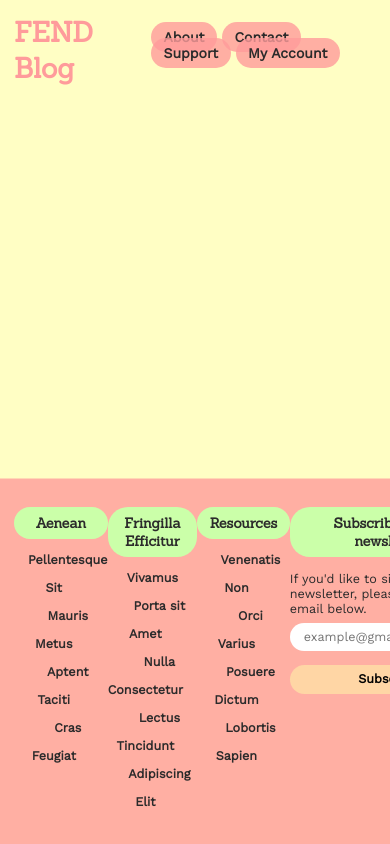
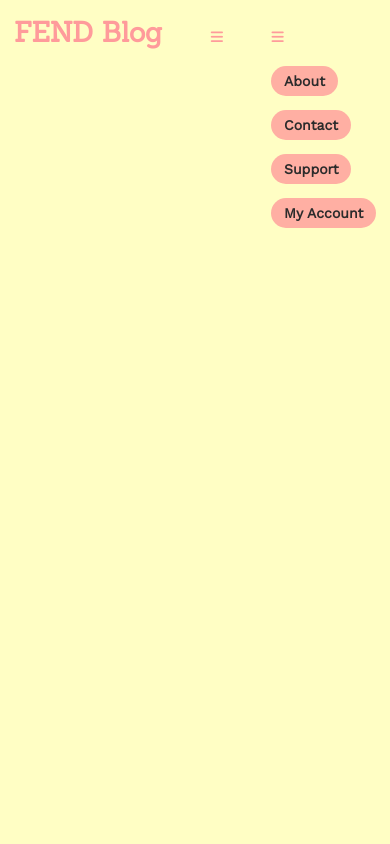
Before and after one commit to ehcodes/blogFEND, a plain HTML site: page index.html in a window 390 px wide. Shown: the top 844 px of the page. Drawn offline with nearby package versions, Linux system fonts and the light colour scheme.

Commit message:
Began adding media queries, and updated the color scheme

```diff
--- a/index.html
+++ b/index.html
@@ -16,7 +16,9 @@
   <header class="container">
     <nav>
         <h1>FEND Blog</h1>
+        <i class="fa-solid fa-bars" class="displayNone"></i>
         <ul>
+            <li><i class="fa-solid fa-bars" class="displayBlock"></i></li>
             <li><a href="#" title="About page">About</a></li>
             <li><a href="#" title="Contact page">Contact</a></li>
             <li><a href="#" title="Support page">Support</a></li>
@@ -98,6 +100,7 @@
         </ul>
     </nav>
   </footer>
+  <script src="https://kit.fontawesome.com/ce6dc3320a.js" crossorigin="anonymous"></script>
 </body>
 
 </html>
--- a/styles/footer.css
+++ b/styles/footer.css
@@ -11,11 +11,13 @@ footer nav{
     color:#fff;
     justify-content: space-around;
     padding:1rem;
+    max-width: 1000px;
+    margin:0 auto;
 }
 footer ul{
     padding:0;
 }
-footer ul li:last-of-type{
+footer ul:last-of-type{
     max-width: 15rem;
 }
 form{
@@ -44,3 +46,35 @@ input[type="submit"]{
     padding:.5rem 1rem;
     font-weight:bolder;
 }
+@media screen and (max-width: 1200px){
+    footer{
+        position: relative;
+    }
+    footer ul:last-of-type{
+        max-width: auto;
+    }
+    footer nav{
+        flex-flow: column nowrap;
+        max-width: 400px;
+    }
+    footer ul{
+        display: flex;
+        flex-flow: column nowrap;
+    }
+    footer ul:last-of-type{
+        max-width: 100%;
+        order:2;
+    }
+    input[type="email"]{
+        text-align: center;
+    }
+    header nav ul{
+        flex-flow: column nowrap;
+    }
+    footer h6{
+        margin:.5rem 0;
+    }
+    .displayNone{
+        display: none;
+    };
+}
--- a/styles/styles.css
+++ b/styles/styles.css
@@ -15,6 +15,7 @@ main{
     line-height:2rem;
     max-width: 960px;
     margin:0 auto;
+    height:900px;
 }
 nav{
     display: flex;
@@ -36,3 +37,22 @@ p{
     padding-top:.5rem;
     padding-bottom:.5rem;
 }
+nav ul{
+    margin:0;
+    padding:0;
+}
+.displayNone{
+    display: none;
+}
+@media screen and (max-width: 1200px){
+    nav ul{
+        display: flex;
+        flex-flow: column nowrap;
+    }
+    header nav ul li{
+        margin:1rem 0;
+    }
+    .displayNone{
+        display: none;
+    }
+}
```
